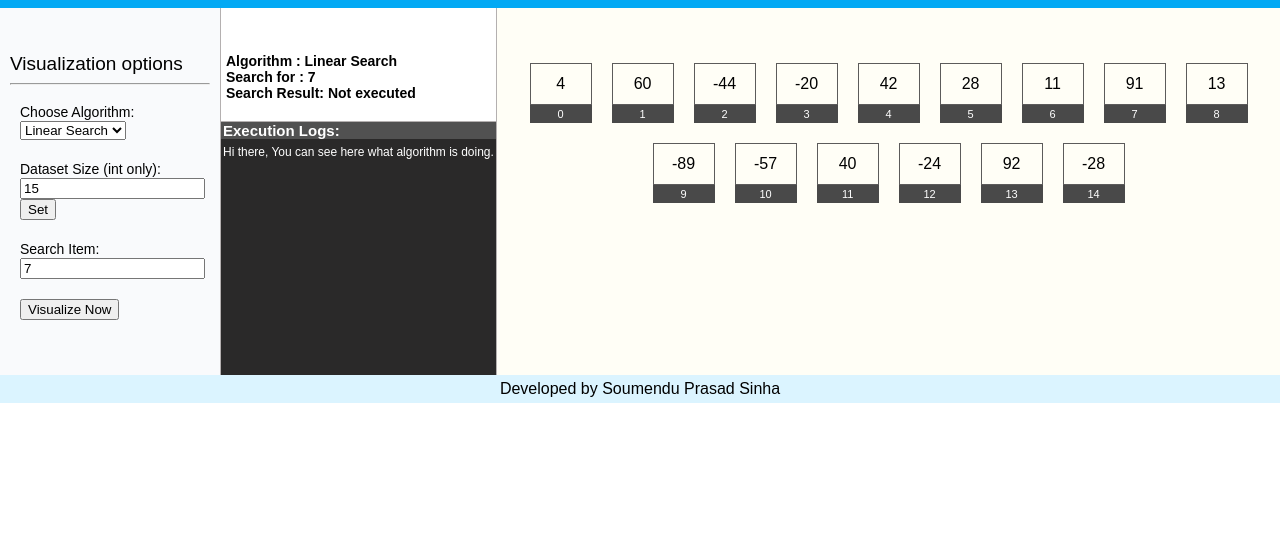
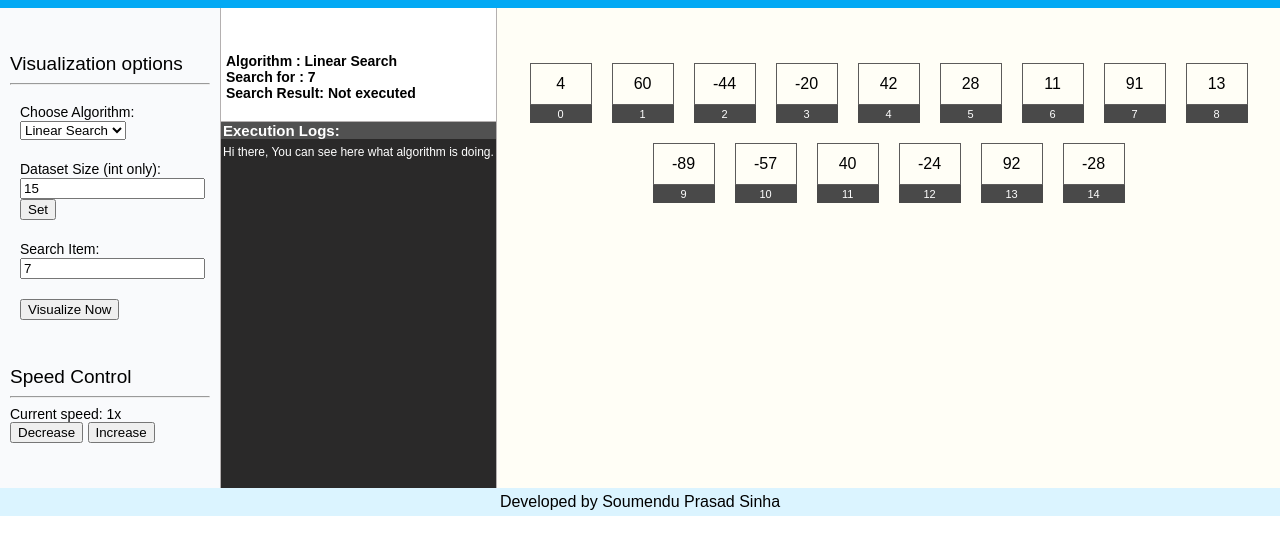
Before and after one commit to soumsps/algo-visualizer, a plain HTML site: page src/index.html in a window 1280 px wide. Shown: the part 46-600 px from the top of the page. Drawn offline with Linux system fonts and the light colour scheme.

Commit message:
added speed control feature

```diff
--- a/src/css/styles.css
+++ b/src/css/styles.css
@@ -110,7 +110,7 @@ Algorithm Options CSS
   padding-top: 5px;
   padding-bottom: 5px;
   max-height: 600px;
-  overflow: scroll;
+  overflow: overlay;
 }
 
 .lp-el-text {
--- a/src/index.html
+++ b/src/index.html
@@ -44,6 +44,18 @@
           <div class="config-option">
             <button type="button" onclick="visualizeNow()">Visualize Now</button>
           </div>
+        </div>
+
+        <br />
+        <br />
+        <span class="vcp-title-text">Speed Control</span>
+        <hr />
+        <div>
+          <span id="curr-speed" class="vcp-label" style="display: block;"
+            >Current speed: 1x</span
+          >
+          <button type="button" onclick="decSpeed()">Decrease</button>
+          <button type="button" onclick="incSpeed()">Increase</button>
         </div>
       </div>
 
--- a/src/js/script.js
+++ b/src/js/script.js
@@ -3,6 +3,7 @@ let algoSelected = "id_1";
 let dataSetSize = "15";
 let searchedItem = "7";
 let visualizerRunning = false;
+let speedFactor = 1;
 let arrayData = [];
 
 let animationBoxDiv = document.getElementById("animation-box");
@@ -45,6 +46,8 @@ const loadDefaultConfig = () => {
   document.getElementById(algoSelected).setAttribute("selected", true);
   document.getElementById("data-set-size").setAttribute("value", dataSetSize);
   document.getElementById("searched-item").setAttribute("value", searchedItem);
+
+  document.getElementById("curr-speed").innerHTML = `Current speed: ${speedFactor}x`;
 
   // Initializing new random arrayData of size  equal to dataSetSize
   randomArrayDataGen(dataSetSize);
@@ -268,8 +271,8 @@ const logger = (msg, color = "white", fontWeight = 500) => {
   logMsg.innerHTML = msg;
   logContentDiv.appendChild(logMsg);
 
+  // autoscroll
   logContentDiv.scrollTo(0, logContentDiv.scrollHeight);
-  console.log(logContentDiv.scrollHeight);
 };
 
 /**
@@ -284,5 +287,33 @@ const resetLoggerContent = () => {
  * default value = 200ms
  */
 const sleep = (time = 200) => {
-  return new Promise(resolve => setTimeout(() => resolve(true), time));
+  return new Promise(resolve => setTimeout(() => resolve(true), time / speedFactor));
 };
+
+/**
+ * animation speed increment controller function
+ */
+const incSpeed = (max = 10) => {
+  if (speedFactor < max) {
+    speedFactor++;
+    logger(`Animation speed increased`, "greenyellow");
+  } else {
+    logger(`Animation speed can't be increased`, "red");
+  }
+
+  document.getElementById("curr-speed").innerHTML = `Current speed: ${speedFactor}x`;
+};
+
+/**
+ * animation speed decrement controller function
+ */
+const decSpeed = (min = 1) => {
+  if (speedFactor > min) {
+    speedFactor--;
+    logger(`Animation speed decreased`, "greenyellow");
+  } else {
+    logger(`Animation speed can't be decreased`, "red");
+  }
+
+  document.getElementById("curr-speed").innerHTML = `Current speed: ${speedFactor}x`;
+};
```
